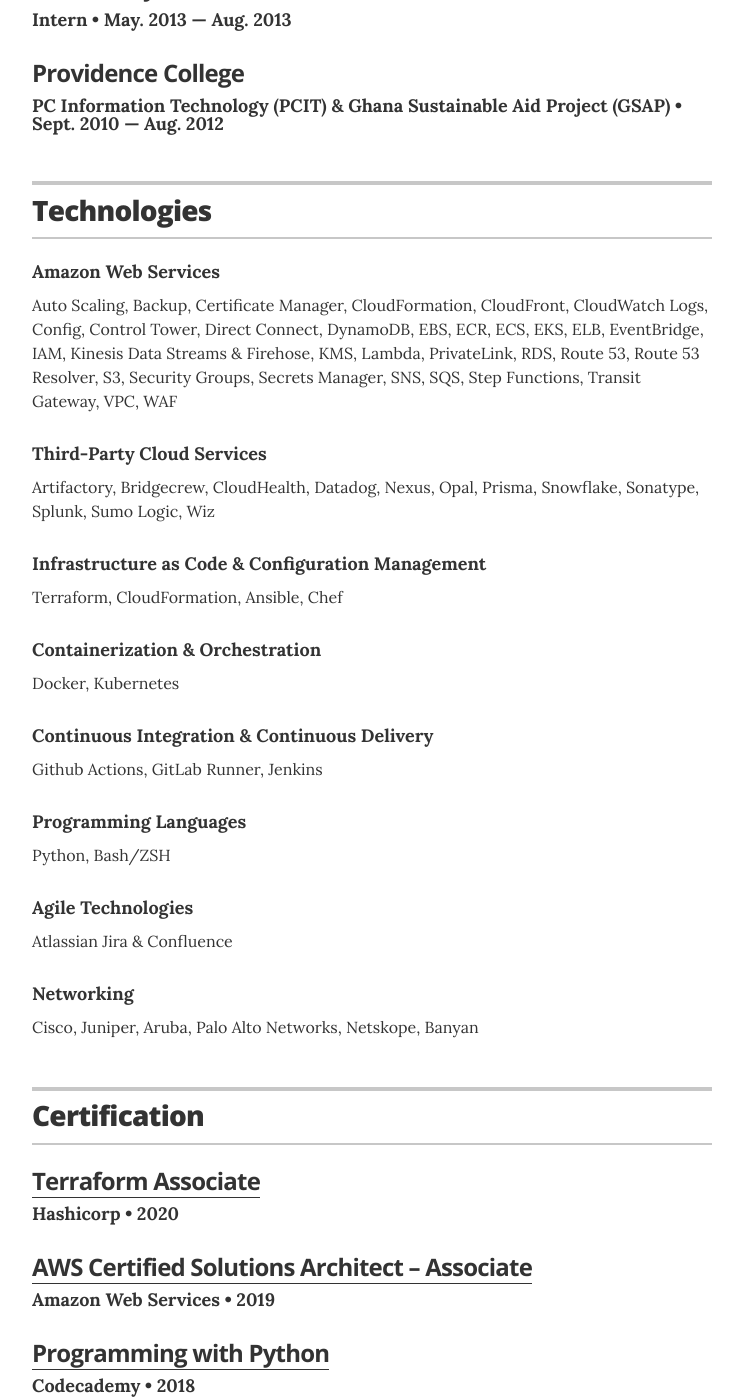
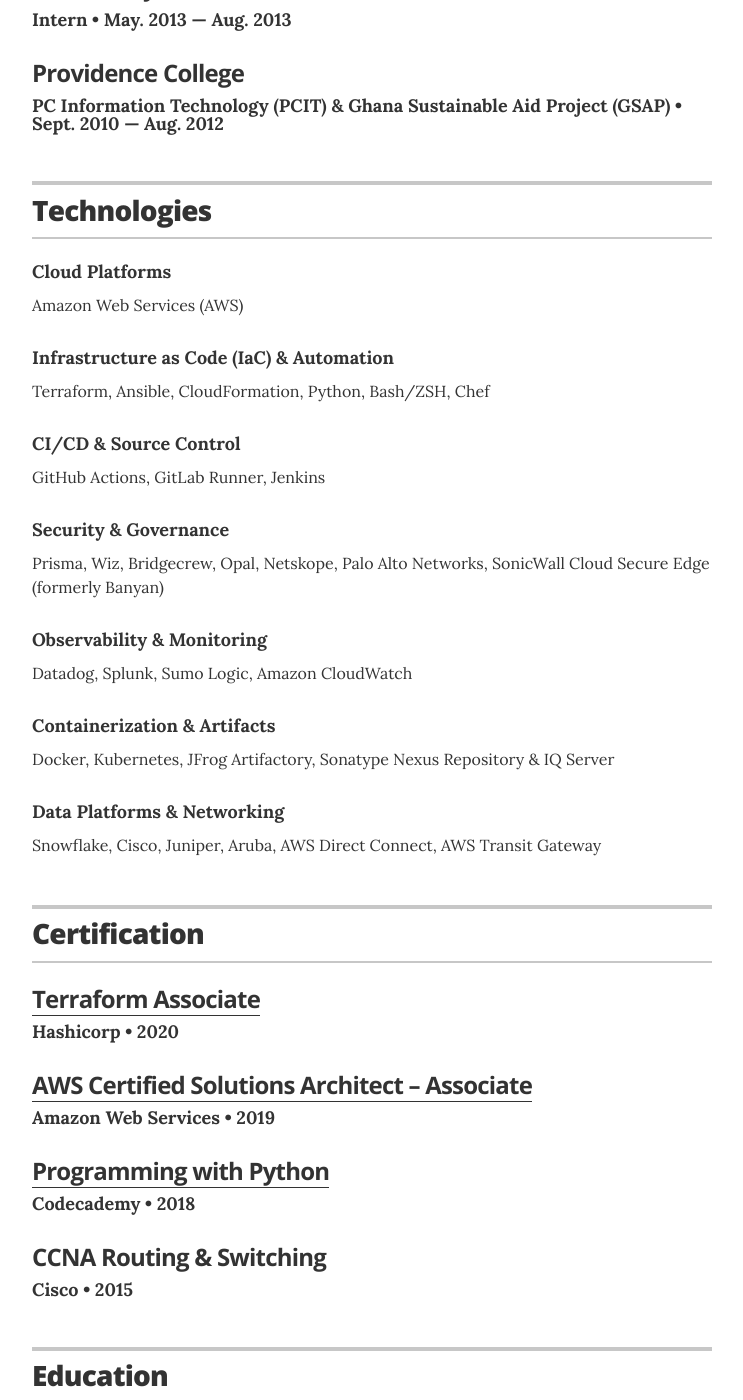
Before and after one commit to patrick-andrew-jain-taylor/resume, a Jekyll site: the page built from index.html, in a window 1280 px wide and 1400 px high, scrolled down 2731 px. Shown: the whole window, without its empty margins (268-1011 px from the left). Built offline with Jekyll 4.4.1, drawn with Linux system fonts in a browser that asks for light colours.

Commit message:
fix: technology list

```diff
--- a/_data/technologies.yml
+++ b/_data/technologies.yml
@@ -1,17 +1,15 @@
 # Technologies
-- service: Amazon Web Services
-  technologies: Auto Scaling, Backup, Certificate Manager, CloudFormation, CloudFront, CloudWatch Logs, Config, Control Tower, Direct Connect, DynamoDB, EBS, ECR, ECS, EKS, ELB, EventBridge, IAM, Kinesis Data Streams & Firehose, KMS, Lambda, PrivateLink, RDS, Route 53, Route 53 Resolver, S3, Security Groups, Secrets Manager, SNS, SQS, Step Functions, Transit Gateway, VPC, WAF
-- service: Third-Party Cloud Services
-  technologies: Artifactory, Bridgecrew, CloudHealth, Datadog, Nexus, Opal, Prisma, Snowflake, Sonatype, Splunk, Sumo Logic, Wiz
-- service: Infrastructure as Code & Configuration Management
-  technologies: Terraform, CloudFormation, Ansible, Chef
-- service: Containerization & Orchestration
-  technologies: Docker, Kubernetes
-- service: Continuous Integration & Continuous Delivery
-  technologies: Github Actions, GitLab Runner, Jenkins
-- service: Programming Languages
-  technologies: Python, Bash/ZSH
-- service: Agile Technologies
-  technologies: Atlassian Jira & Confluence
-- service: Networking
-  technologies: Cisco, Juniper, Aruba, Palo Alto Networks, Netskope, Banyan
+- service: Cloud Platforms
+  technologies: Amazon Web Services (AWS)
+- service: Infrastructure as Code (IaC) & Automation
+  technologies: Terraform, Ansible, CloudFormation, Python, Bash/ZSH, Chef
+- service: CI/CD & Source Control
+  technologies: GitHub Actions, GitLab Runner, Jenkins
+- service: Security & Governance
+  technologies: Prisma, Wiz, Bridgecrew, Opal, Netskope, Palo Alto Networks, SonicWall Cloud Secure Edge (formerly Banyan)
+- service: Observability & Monitoring
+  technologies: Datadog, Splunk, Sumo Logic, Amazon CloudWatch
+- service: Containerization & Artifacts
+  technologies: Docker, Kubernetes, JFrog Artifactory, Sonatype Nexus Repository & IQ Server
+- service: Data Platforms & Networking
+  technologies: Snowflake, Cisco, Juniper, Aruba, AWS Direct Connect, AWS Transit Gateway
```
